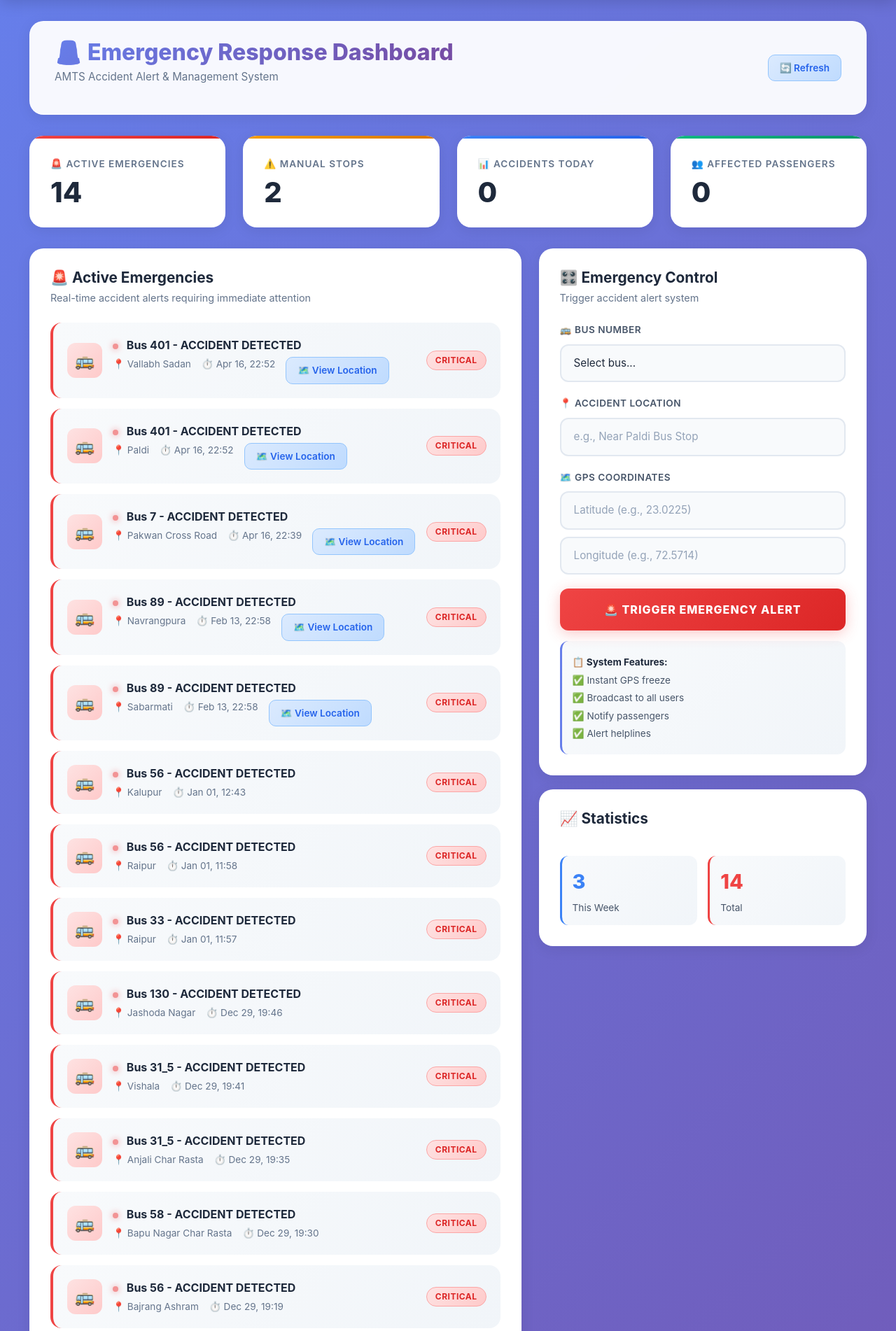
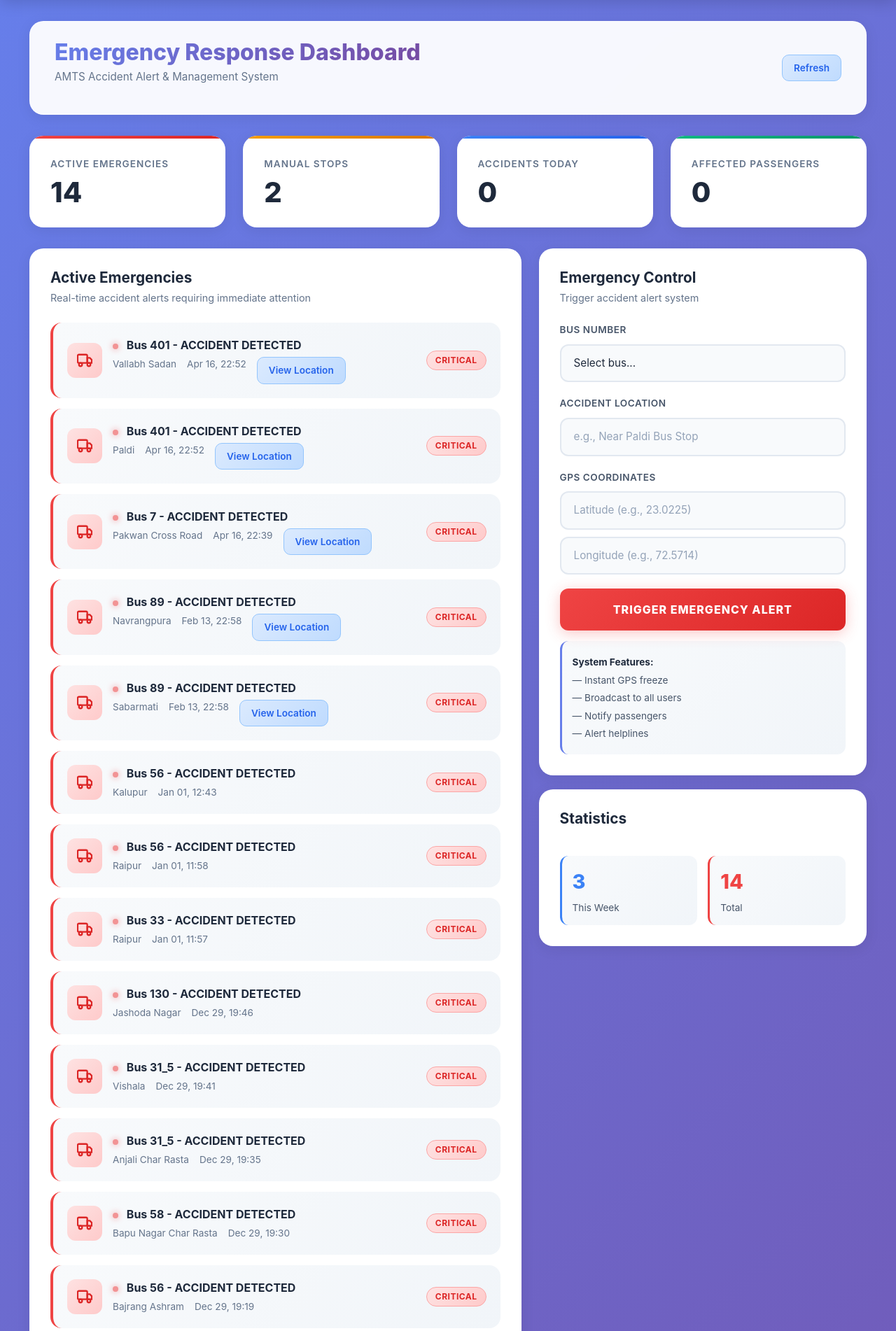
Before and after one commit to Pranay-Suthar/AMTS, a Django app: page /emergency-dashboard/ in a window 1280 px wide. Shown: the part 90-1992 px from the top of the page at 70% size. Run offline with Django 5.2, Linux system fonts and the light colour scheme; data comes from the database, SQL or seed files in the repository; both versions use the stored data as it was after the commit; some libraries are stand-ins or nearby versions.

Commit message:
Better UI

```diff
--- a/AMTS/amts/myAMTS/my_amts/templates/my_amts/emergency_dashboard.html
+++ b/AMTS/amts/myAMTS/my_amts/templates/my_amts/emergency_dashboard.html
@@ -616,31 +616,31 @@
         <div class="dashboard-header">
             <div class="dashboard-title">
                 <div>
-                    <h1>🚨 Emergency Response Dashboard</h1>
+                    <h1>Emergency Response Dashboard</h1>
                     <p class="dashboard-subtitle">AMTS Accident Alert & Management System</p>
                 </div>
             </div>
             <div>
-                <button class="btn-link" onclick="window.location.reload()">🔄 Refresh</button>
+                <button class="btn-link" onclick="window.location.reload()">Refresh</button>
             </div>
         </div>
 
         <!-- Stats Grid -->
         <div class="stats-grid">
             <div class="stat-card danger">
-                <div class="stat-label">🚨 Active Emergencies</div>
+                <div class="stat-label">Active Emergencies</div>
                 <div class="stat-value">{{ emergency_count }}</div>
             </div>
             <div class="stat-card warning">
-                <div class="stat-label">⚠️ Manual Stops</div>
+                <div class="stat-label">Manual Stops</div>
                 <div class="stat-value">{{ manual_stops_count }}</div>
             </div>
             <div class="stat-card info">
-                <div class="stat-label">📊 Accidents Today</div>
+                <div class="stat-label">Accidents Today</div>
                 <div class="stat-value">{{ total_accidents_today }}</div>
             </div>
             <div class="stat-card success">
-                <div class="stat-label">👥 Affected Passengers</div>
+                <div class="stat-label">Affected Passengers</div>
                 <div class="stat-value">{{ affected_passengers_today }}</div>
             </div>
         </div>
@@ -653,25 +653,27 @@
                 <div class="dashboard-card">
                     <div class="card-header">
                         <div>
-                            <h3 class="card-title">🚨 Active Emergencies</h3>
+                            <h3 class="card-title">Active Emergencies</h3>
                             <p class="card-subtitle">Real-time accident alerts requiring immediate attention</p>
                         </div>
                     </div>
                     <div class="emergency-list">
                         {% for emergency in active_emergencies %}
                         <div class="emergency-item critical">
-                            <div class="emergency-icon critical">🚌</div>
+                        <div class="emergency-icon critical">
+                                <svg width="22" height="22" viewBox="0 0 24 24" fill="none" stroke="#dc2626" stroke-width="2.5"><rect x="1" y="3" width="15" height="13" rx="2"/><path d="M16 8h4l3 3v5h-7V8z"/><circle cx="5.5" cy="18.5" r="2.5"/><circle cx="18.5" cy="18.5" r="2.5"/></svg>
+                            </div>
                             <div class="emergency-content">
                                 <div class="emergency-title">
                                     <span class="status-indicator active"></span>
                                     Bus {{ emergency.bus.bus_number }} - ACCIDENT DETECTED
                                 </div>
                                 <div class="emergency-details">
-                                    <span>📍 {{ emergency.current_location }}</span>
-                                    <span>⏱️ {{ emergency.last_updated|date:"M d, H:i" }}</span>
+                                    <span>{{ emergency.current_location }}</span>
+                                    <span>{{ emergency.last_updated|date:"M d, H:i" }}</span>
                                     {% if emergency.latitude and emergency.longitude %}
                                     <a href="https://www.google.com/maps?q={{ emergency.latitude }},{{ emergency.longitude }}" target="_blank" class="btn-link">
-                                        🗺️ View Location
+                                        View Location
                                     </a>
                                     {% endif %}
                                 </div>
@@ -687,22 +689,24 @@
                 <div class="dashboard-card" style="margin-top: 20px;">
                     <div class="card-header">
                         <div>
-                            <h3 class="card-title">⚠️ Manual Stops</h3>
+                            <h3 class="card-title">Manual Stops</h3>
                             <p class="card-subtitle">Buses currently stopped manually</p>
                         </div>
                     </div>
                     <div class="emergency-list">
                         {% for stop in manual_stops %}
                         <div class="emergency-item warning">
-                            <div class="emergency-icon warning">🚏</div>
+                        <div class="emergency-icon warning">
+                                <svg width="22" height="22" viewBox="0 0 24 24" fill="none" stroke="#d97706" stroke-width="2.5"><path d="M12 2L2 19h20L12 2z"/><line x1="12" y1="9" x2="12" y2="13"/><line x1="12" y1="17" x2="12.01" y2="17"/></svg>
+                            </div>
                             <div class="emergency-content">
                                 <div class="emergency-title">
                                     <span class="status-indicator stopped"></span>
                                     Bus {{ stop.bus.bus_number }} - MANUAL STOP
                                 </div>
                                 <div class="emergency-details">
-                                    <span>📍 {{ stop.current_location }}</span>
-                                    <span>⏱️ {{ stop.last_updated|date:"M d, H:i" }}</span>
+                                    <span>{{ stop.current_location }}</span>
+                                    <span>{{ stop.last_updated|date:"M d, H:i" }}</span>
                                 </div>
                             </div>
                             <span class="emergency-badge-small badge-warning">STOPPED</span>
@@ -717,7 +721,7 @@
                 <div class="dashboard-card" style="margin-top: 20px;">
                     <div class="card-header">
                         <div>
-                            <h3 class="card-title">📊 Recent Accidents (24 Hours)</h3>
+                            <h3 class="card-title">Recent Accidents (24 Hours)</h3>
                             <p class="card-subtitle">Latest accident reports and incidents</p>
                         </div>
                     </div>
@@ -750,14 +754,14 @@
                 <div class="control-panel">
                     <div class="card-header">
                         <div>
-                            <h3 class="card-title">🎛️ Emergency Control</h3>
+                            <h3 class="card-title">Emergency Control</h3>
                             <p class="card-subtitle">Trigger accident alert system</p>
                         </div>
                     </div>
 
                     <form id="emergencyForm">
                         <div class="form-group">
-                            <label class="form-label">🚌 Bus Number</label>
+                            <label class="form-label">Bus Number</label>
                             <select id="busNumber" class="form-select" required>
                                 <option value="">Select bus...</option>
                                 <option value="45">Bus 45 (Paldi ↔ Maninagar)</option>
@@ -769,13 +773,13 @@
                         </div>
 
                         <div class="form-group">
-                            <label class="form-label">📍 Accident Location</label>
+                            <label class="form-label">Accident Location</label>
                             <input type="text" id="accidentLocation" class="form-control"
                                    placeholder="e.g., Near Paldi Bus Stop" required>
                         </div>
 
                         <div class="form-group">
-                            <label class="form-label">🗺️ GPS Coordinates</label>
+                            <label class="form-label">GPS Coordinates</label>
                             <input type="number" id="latitude" class="form-control"
                                    placeholder="Latitude (e.g., 23.0225)" step="any" required>
                             <input type="number" id="longitude" class="form-control"
@@ -783,7 +787,7 @@
                         </div>
 
                         <button type="submit" id="emergencyBtn" class="btn-emergency">
-                            🚨 Trigger Emergency Alert
+                            TRIGGER EMERGENCY ALERT
                         </button>
                     </form>
 
@@ -792,18 +796,18 @@
                     </div>
 
                     <div class="info-box">
-                        <p><strong>📋 System Features:</strong></p>
-                        <p>✅ Instant GPS freeze</p>
-                        <p>✅ Broadcast to all users</p>
-                        <p>✅ Notify passengers</p>
-                        <p>✅ Alert helplines</p>
+                        <p><strong>System Features:</strong></p>
+                        <p>— Instant GPS freeze</p>
+                        <p>— Broadcast to all users</p>
+                        <p>— Notify passengers</p>
+                        <p>— Alert helplines</p>
                     </div>
                 </div>
 
                 <!-- Statistics Card -->
                 <div class="dashboard-card" style="margin-top: 20px;">
                     <div class="card-header">
-                        <h3 class="card-title">📈 Statistics</h3>
+                        <h3 class="card-title">Statistics</h3>
                     </div>
                     <div style="display: grid; grid-template-columns: 1fr 1fr; gap: 15px;">
                         <div class="info-box" style="border-color: #3b82f6;">
@@ -895,16 +899,16 @@ document.addEventListener('DOMContentLoaded', function() {
         const longitude = document.getElementById('longitude').value;
 
         if (!busNumber || !accidentLocation || !latitude || !longitude) {
-            showStatus('error', '❌ Please fill in all fields');
+            showStatus('error', 'Please fill in all fields');
             return;
         }
 
         // Show processing status
         emergencyBtn.classList.add('processing');
-        emergencyBtn.innerHTML = '🔄 ACTIVATING EMERGENCY SYSTEM...';
+        emergencyBtn.innerHTML = 'ACTIVATING EMERGENCY SYSTEM...';
         emergencyBtn.disabled = true;
 
-        showStatus('processing', '🚨 Emergency system activating...<br>📧 Sending notifications...');
+        showStatus('processing', 'Emergency system activating...<br>Sending notifications...');
 
         // Send emergency alert
         fetch('/api/emergency-accident/', {
@@ -927,37 +931,37 @@ document.addEventListener('DOMContentLoaded', function() {
                 const details = data.accident_details;
 
                 let successHtml = `
-                    <h5>✅ EMERGENCY SYSTEM ACTIVATED SUCCESSFULLY</h5>
+                    <h5>EMERGENCY SYSTEM ACTIVATED</h5>
                     <div class="notification-summary">
-                        <h6>📊 Notification Summary:</h6>
+                        <h6>Notification Summary:</h6>
                         <div class="notification-item">
-                            <span>📧 Total Emails Sent:</span>
+                            <span>Total Emails Sent:</span>
                             <strong>${response.notifications_sent}</strong>
                         </div>
                         <div class="notification-item">
-                            <span>👥 Affected Passengers:</span>
+                            <span>Affected Passengers:</span>
                             <strong>${response.affected_passengers}</strong>
                         </div>
                         <div class="notification-item">
-                            <span>📧 Broadcast Alerts:</span>
+                            <span>Broadcast Alerts:</span>
                             <strong>${response.broadcast_alerts_sent || response.family_alerts_sent}</strong>
                         </div>
                         <div class="notification-item">
-                            <span>🚨 Helpline Alerts:</span>
+                            <span>Helpline Alerts:</span>
                             <strong>${response.helpline_alerts_sent}</strong>
                         </div>
                         <div class="notification-item">
-                            <span>🚌 Bus Status:</span>
+                            <span>Bus Status:</span>
                             <strong>${response.bus_status}</strong>
                         </div>
                         <div class="notification-item">
-                            <span>📍 Location Frozen:</span>
+                            <span>Location Frozen:</span>
                             <strong>${response.location_frozen ? 'YES' : 'NO'}</strong>
                         </div>
                     </div>
 
                     <div class="mt-3">
-                        <h6>🚨 Accident Details:</h6>
+                        <h6>Accident Details:</h6>
                         <p><strong>Bus:</strong> ${details.bus_number}</p>
                         <p><strong>Route:</strong> ${details.route}</p>
                         <p><strong>Location:</strong> ${details.location}</p>
@@ -967,7 +971,7 @@ document.addEventListener('DOMContentLoaded', function() {
 
                     <div class="mt-4 text-center">
                         <div class="alert alert-info">
-                            <h6>🚨 Refreshing Emergency Dashboard...</h6>
+                            <h6>Refreshing Emergency Dashboard...</h6>
                             <p class="mb-0">Page will refresh in <span id="countdown">5</span> seconds to show emergency status</p>
                             <button id="redirectNow" class="btn btn-primary btn-sm mt-2">Refresh Now</button>
                         </div>
@@ -979,19 +983,19 @@ document.addEventListener('DOMContentLoaded', function() {
                 // Show success animation
                 emergencyBtn.classList.remove('processing');
                 emergencyBtn.classList.add('pulse-animation');
-                emergencyBtn.innerHTML = '✅ EMERGENCY SYSTEM ACTIVATED';
+                emergencyBtn.innerHTML = 'EMERGENCY SYSTEM ACTIVATED';
 
                 // Start countdown and redirect
                 startRedirectCountdown();
 
             } else {
-                showStatus('error', `❌ Emergency system failed: ${data.message}`);
+                showStatus('error', `Emergency system failed: ${data.message}`);
                 resetButton();
             }
         })
         .catch(error => {
             console.error('Emergency system error:', error);
-            showStatus('error', `❌ System error: ${error.message}`);
+            showStatus('error', `System error: ${error.message}`);
             resetButton();
         });
     }
@@ -1025,7 +1029,7 @@ document.addEventListener('DOMContentLoaded', function() {
 
     function redirectToEmergencyDashboard() {
         // Show redirect message
-        showStatus('processing', '🚨 Refreshing Emergency Dashboard...');
+        showStatus('processing', 'Refreshing Emergency Dashboard...');
 
         // Refresh the current page to show updated emergency status
         setTimeout(() => {
@@ -1044,7 +1048,7 @@ document.addEventListener('DOMContentLoaded', function() {
 
     function resetButton() {
         emergencyBtn.classList.remove('processing', 'pulse-animation');
-        emergencyBtn.innerHTML = '🚨 TRIGGER EMERGENCY ALERT SYSTEM 🚨';
+        emergencyBtn.innerHTML = 'TRIGGER EMERGENCY ALERT';
         emergencyBtn.disabled = false;
     }
 
```
Also changed, not shown: AMTS/amts/myAMTS/my_amts/emergency_notifications.py (+8 -9 lines), AMTS/amts/myAMTS/my_amts/templates/my_amts/search_results.html (+11 -11 lines), AMTS/amts/myAMTS/db.sqlite3, 1 other file.
